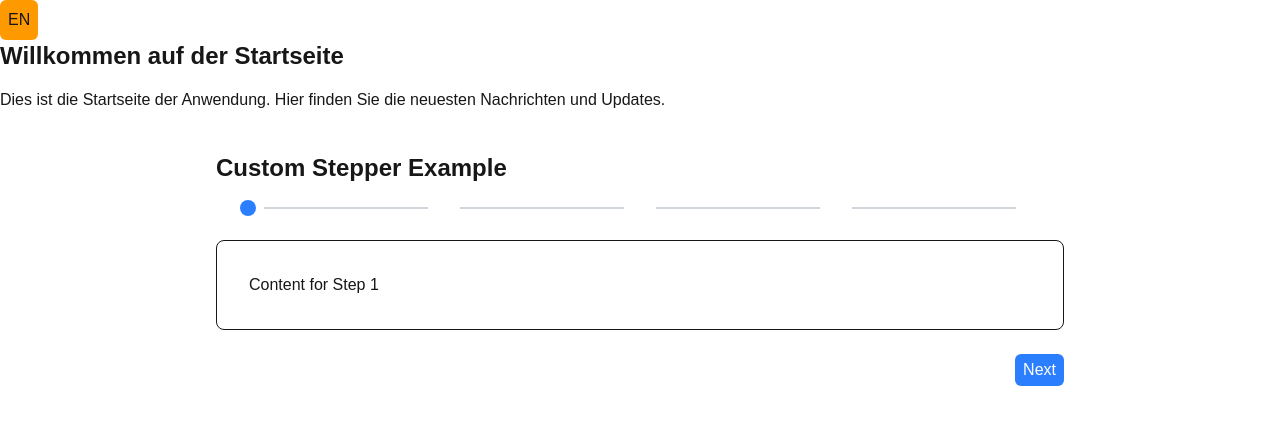
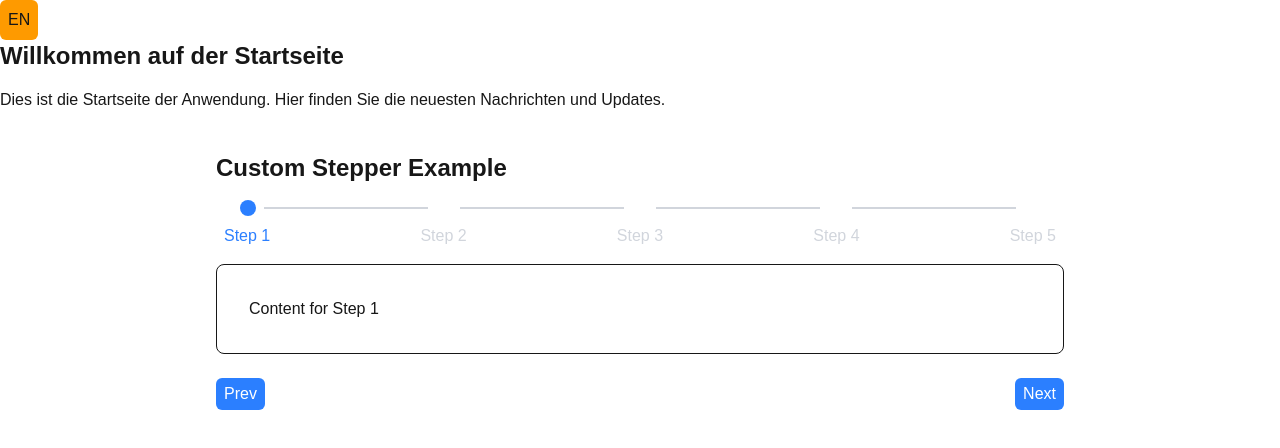
Before and after one commit to tarek339/my-project, a Next.js app: page / in a window 1280 px wide. Shown: the top 448 px of the page. Built offline with nearby package versions, Linux system fonts and the light colour scheme; no server answers.

Commit message:
Update Custom Stepper component with step labels and improved button states

```diff
--- a/src/app/page.tsx
+++ b/src/app/page.tsx
@@ -9,23 +9,23 @@ export default function Home() {
         title="Custom Stepper Example"
         steps={[
           {
-            label: "",
+            label: "Step 1",
             children: <div className="p-4">Content for Step 1</div>,
           },
           {
-            label: "",
+            label: "Step 2",
             children: <div className="p-4">Content for Step 2</div>,
           },
           {
-            label: "",
+            label: "Step 3",
             children: <div className="p-4">Content for Step 3</div>,
           },
           {
-            label: "",
+            label: "Step 4",
             children: <div className="p-4">Content for Step 4</div>,
           },
           {
-            label: "",
+            label: "Step 5",
             children: <div className="p-4">Content for Step 5</div>,
           },
         ]}
--- a/src/components/CustomStepper.tsx
+++ b/src/components/CustomStepper.tsx
@@ -30,7 +30,7 @@ const CustomStepper = ({ steps, title }: CustomStepperProps) => {
       <div className="w-full max-w-4xl p-6">
         <h2 className="text-2xl font-semibold mb-4">{title}</h2>
 
-        <div className="flex items-center justify-center mb-2 px-6 w-full">
+        <div className="flex items-center justify-center sm:mb-2 mb-4 px-6 w-full">
           {steps.map((_step, i) => (
             <div
               key={i}
@@ -47,7 +47,7 @@ const CustomStepper = ({ steps, title }: CustomStepperProps) => {
                       ? "bg-blue-500 text-white"
                       : i === 0
                       ? "bg-blue-500 text-white"
-                      : "bg-white text-gray-500"
+                      : "bg-white text-gray-300"
                   }
                 `}
                 aria-current={i === activeStep}
@@ -70,12 +70,12 @@ const CustomStepper = ({ steps, title }: CustomStepperProps) => {
         </div>
 
         {/* Step labels */}
-        <div className="flex items-center justify-between mb-4 px-2 w-full">
+        <div className="hidden sm:flex  items-center justify-between mb-4 px-2 w-full">
           {steps.map((step, index) => (
             <div
               key={index}
               className={`text-md ${
-                index === activeStep ? "text-blue-500" : "text-gray-300"
+                index <= activeStep ? "text-blue-500" : "text-gray-300"
               }`}
             >
               {step.label}
@@ -97,26 +97,25 @@ const CustomStepper = ({ steps, title }: CustomStepperProps) => {
 
         {/* Navigation buttons */}
         <div
-          className={`flex xs:flex-row gap-3 xs:gap-0 flex-col items-center ${
-            activeStep > 0 ? "justify-between" : "justify-end"
-          } mt-6`}
+          className={`flex xs:flex-row gap-3 xs:gap-0 flex-col items-center
+             justify-between
+         mt-6`}
         >
-          {activeStep > 0 && (
           <button
+            disabled={activeStep === 0}
             className="bg-blue-500 xs:w-auto w-full rounded-md px-2 py-1 cursor-pointer text-white"
             onClick={() => handlePrev()}
           >
             Prev
           </button>
-          )}
-          {activeStep < steps.length - 1 && (
+
           <button
+            disabled={activeStep === steps.length - 1}
             className="bg-blue-500 xs:w-auto w-full rounded-md px-2 py-1 cursor-pointer text-white"
             onClick={() => handleNext()}
           >
             Next
           </button>
-          )}
         </div>
       </div>
     </div>
```
Lines whose indentation alone changed are shown as unchanged.
